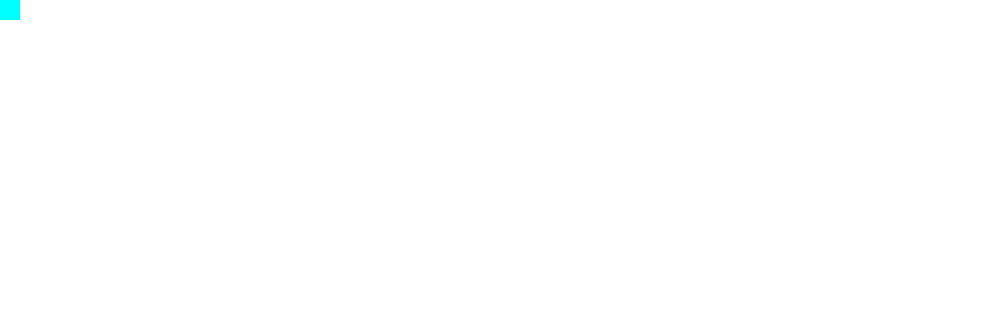
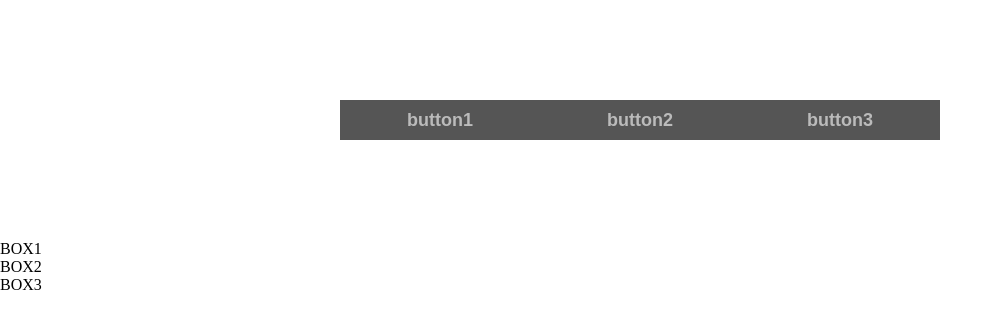
Before and after one commit to JEON-HYERIN/class3, a plain HTML site: page index.html in a window 1280 px wide. Shown: the whole page, without its empty margins (0-1003 px from the left). Drawn offline with Linux system fonts and the light colour scheme.

Commit message:
기본완성

```diff
--- a/index.html
+++ b/index.html
@@ -8,6 +8,18 @@
   <link rel="stylesheet" href="./css/style.css" />
 </head>
 <body>
-  <div class="box1"></div>
+  <div id="tab1">
+    <ul>
+      <li>button1</li>
+      <li>button2</li>
+      <li>button3</li>
+    </ul>
+  </div>
+
+  <section>
+    <article>BOX1</article>
+    <article>BOX2</article>
+    <article>BOX3</article>
+  </section>
 </body>
 </html>
--- a/scss/style.scss
+++ b/scss/style.scss
@@ -7,3 +7,50 @@
   height: 20px;
   background-color: aqua;
 }
+
+#tab1 {
+  width: 600px;
+  margin: 100px auto;
+  // border: 1px solid #777;
+
+  ul {
+    width: 100%;
+    &::after {
+      content: '';
+      display: block;
+      clear: both;
+    }
+
+      li {
+        width: 200px;
+        height: 40px;
+        float: left;
+        font: bold 18px/40px 'arial';
+        text-align: center;
+        background-color: #555;
+        color: #bbb;
+        cursor: pointer;
+      }
+
+        &.on {
+          background: #fff;
+          color: #333;
+        }
+
+    section {
+      width: 100%;
+      height: 200px;
+      position: relative;
+    }
+      article {
+        width: 100%;
+        height: 100%;
+        font: bold 20px/200px 'arial';
+        color: #333;
+        text-align: center;
+      }
+        &.on {
+          display: block;
+        }
+  }
+}
```
Also changed, not shown: css/style.css, 1 other file.
